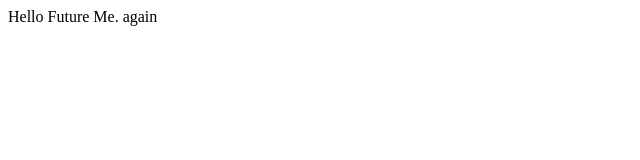
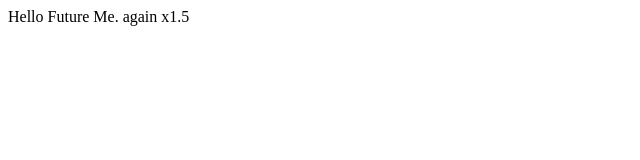
Before and after one commit to shalombentenzingnamchyo/demo-repo, a plain HTML site: page index.html in a window 1280 px wide. Shown: the full height of the page, 0-640 px from the left. Drawn offline with Linux system fonts and the light colour scheme.

Commit message:
added again x1.5
hehu

```diff
--- a/index.html
+++ b/index.html
@@ -1,3 +1,3 @@
 <div>
-    Hello Future Me. again
+    Hello Future Me. again x1.5
 </div>
```
Also changed, not shown: 1 other file.
